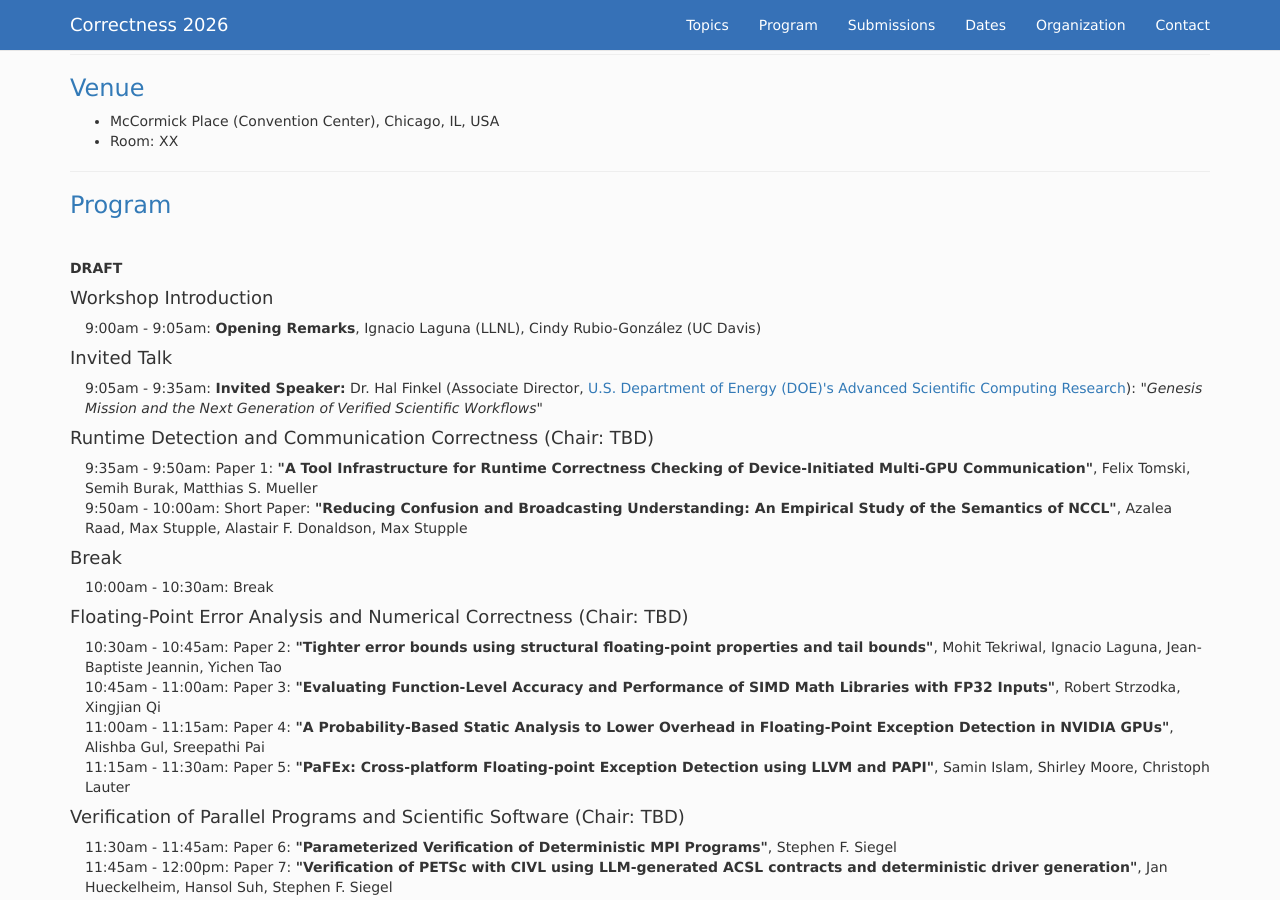
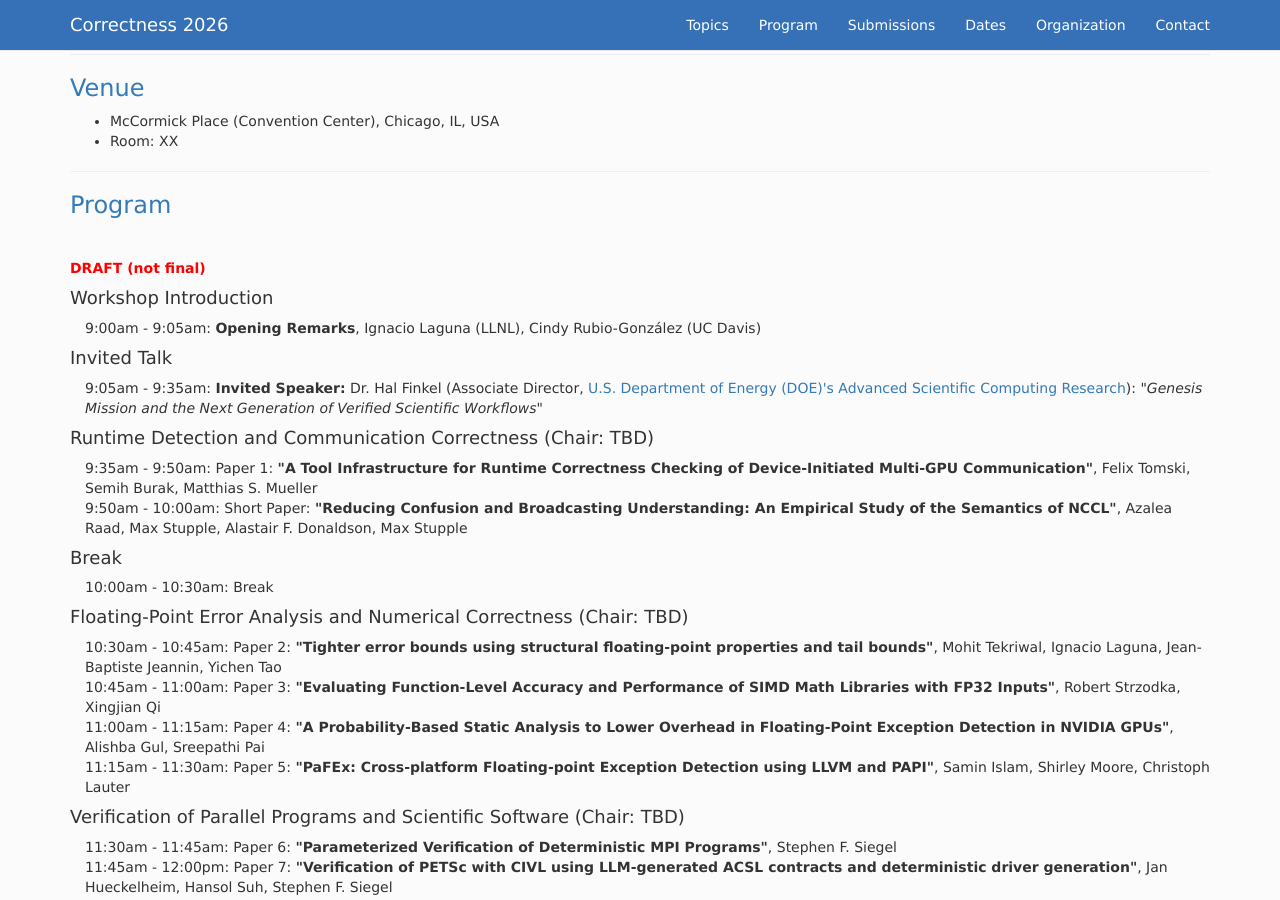
Before and after one commit to correctness-workshop/2026, a Jekyll site: the page built from index.md, in a window 1280 px wide and 900 px high, scrolled down 3569 px. Built offline with Jekyll 4.4.1, drawn with Linux system fonts in a browser that asks for light colours; nearby versions of some CDN libraries; the list of posts is cut into pages by our own code.

Commit message:
red color added

```diff
--- a/index.md
+++ b/index.md
@@ -181,7 +181,7 @@ All time zones are AOE.
 ### <a class="anchor" name="program">Program</a>
 <br />
 
-<b>DRAFT</b>
+<p style="color: red;"><b>DRAFT (not final)</b></p>
 
 #### Workshop Introduction
 <table>
```
